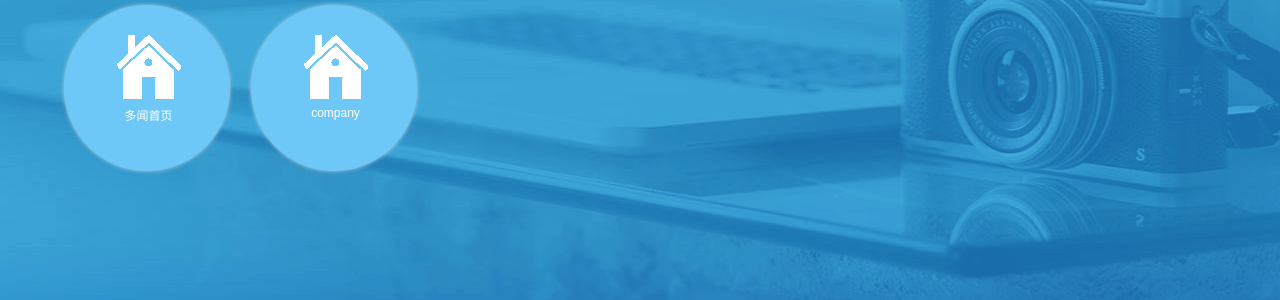
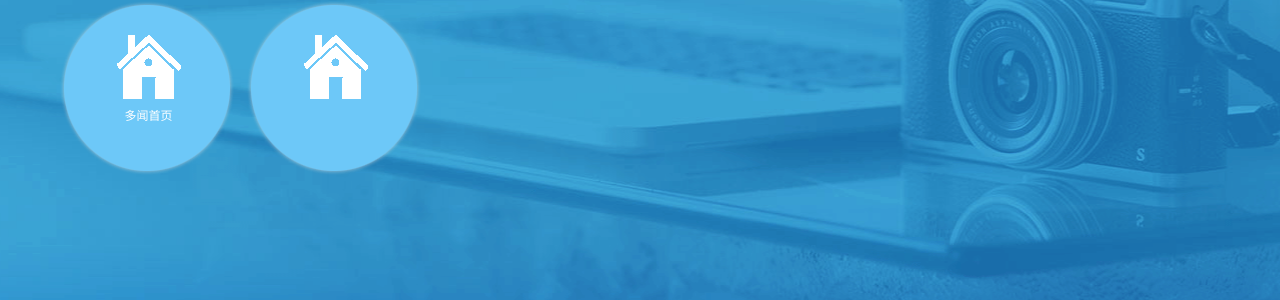
Before and after one commit to carrie-ling/carrie-ling.github.io, a Jekyll site: the page built from index.html, in a window 1280 px wide. Shown: the part 539-839 px from the top of the page. Built offline with Jekyll 4.4.1, drawn with Linux system fonts in a browser that asks for light colours.

Commit message:
首页修改链接

```diff
--- a/index.html
+++ b/index.html
@@ -8,11 +8,8 @@
         <a class="homelogo" href="#">&nbsp;</a>
         <nav class="homenav">
             <a href="{{ site.baseurl }}"><i class="ico-home"></i>多闻首页</a>
-            {% for imglist in site.pages %}
-            {% if imglist.title %}
-            <a href="{{ imglist.url | prepend: site.baseurl }}"><i class="ico-home"></i>{{ imglist.title }}</a>
-            {% endif %}
-            {% endfor %}
+            <a href="{{ imglist.url/web/alllist}}"><i class="ico-home"></i>{{ imglist.title }}</a>
+
         </nav>
     </div>
 </div>
```
Also changed, not shown: web/alllist.html (added, +17 -0 lines).
